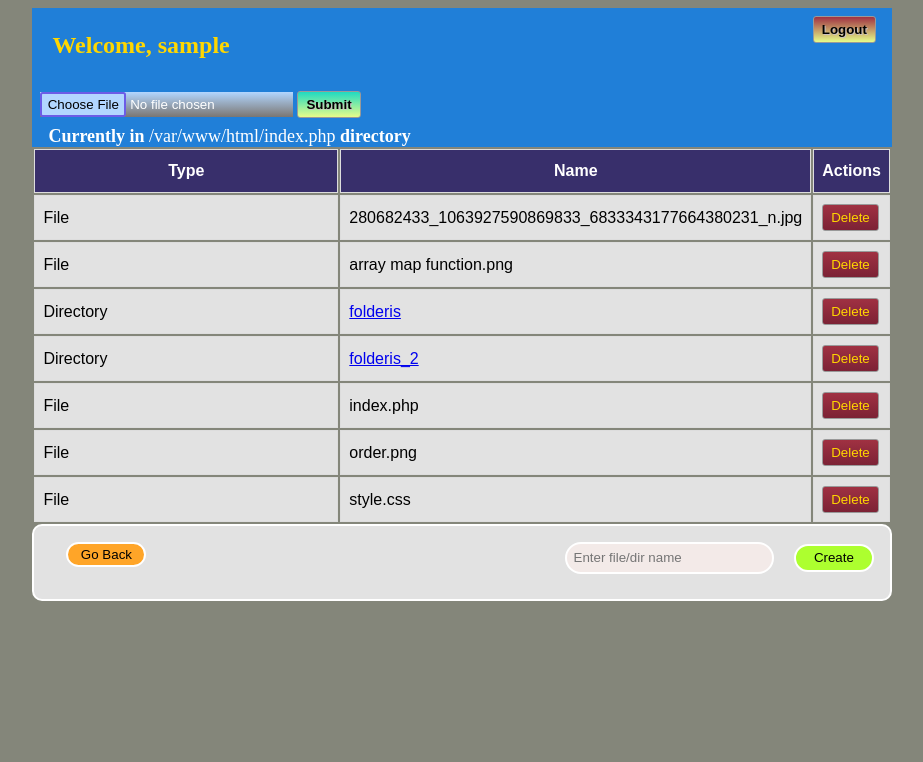
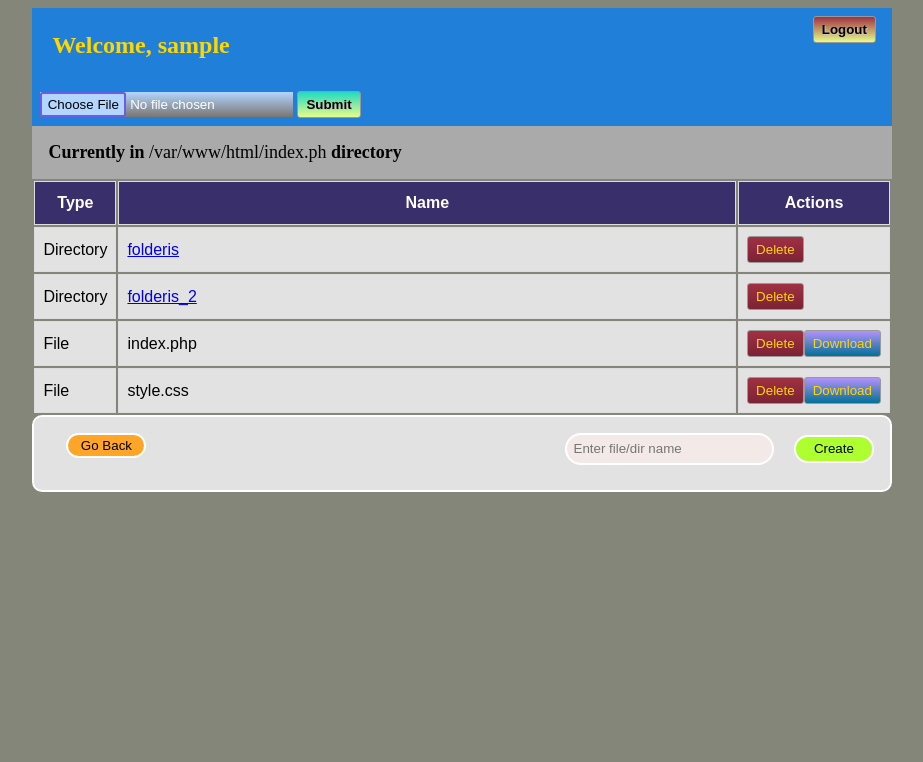
Before and after one commit to XElderX/Sprint6, a PHP site: page /index.php in a window 1280 px wide. Shown: the top 762 px of the page, without its empty margins (102-1025 px from the left). After the commit the page ends 492 px from the top, so only its background shows below. Run offline with PHP 8.4, Linux system fonts and the light colour scheme; the visitor is signed in with stand-in values (Sample User, id 1).

Commit message:
update added upload, download, styles, sorted source code

```diff
--- a/file_browser/index.php
+++ b/file_browser/index.php
@@ -1,12 +1,3 @@
-
-<!DOCTYPE html>
-<html lang="en">
-<head>
-<link rel="stylesheet" href="style.css">
-    <meta charset="UTF-8">
-    <meta http-equiv="X-UA-Compatible" content="IE=edge">
-    <meta name="viewport" content="width=device-width, initial-scale=1.0">
-    <title>File_browser</title>
 <?php
 session_start();
 //logout
@@ -20,32 +11,25 @@ $note= '';
     ? $_SESSION['logged_in'] = true  && $_SESSION['username'] = $_POST['username']
     : $note = 'Invalid username or password')
     : null;
-
-?>
-</head>
-<body>
-    <div class="main">
-    <header>
-        <div class="container">
-        <?php
-      isset($_SESSION['logged_in']) and ($_SESSION['logged_in'] == true)
-     ? print  "<h3> Welcome, " . $_SESSION['username'] . "</h3>"
-     : null;
-      ?>
-
-     <form class='logout' method='post' action='' <?php isset($_SESSION['logged_in']) && $_SESSION['logged_in'] == true
-         ? print("style = 'display: block'")
-         : print("style = 'display: none'") ?>
-         >
-         <input type='submit' name='logout' value='Logout'>
-        </form>
-</div>
-<div class = "container2">
-        <form  action = "" method = "POST" enctype = "multipart/form-data">
-        <input type = "file"  id="upload" name = "image" />
-        <input type = "submit" class="greenBtn"/>
-    </form>
-    <?php
+        // file download logic
+if(isset($_POST['download'])){
+    $file= modifiedPath() . $_POST['_download'];
+    $fileToDownloadEscaped = str_replace("&nbsp;", " ", htmlentities($file, 0, 'utf-8'));
+        ob_clean();
+        ob_start();
+        header('Content-Description: File Transfer');
+        header('Content-Type: application/pdf'); // mime type → ši forma turėtų veikti daugumai failų, su šiuo mime type. Jei neveiktų reiktų daryti sudėtingesnę logiką
+        header('Content-Disposition: attachment; filename=' . basename($fileToDownloadEscaped));
+        header('Content-Transfer-Encoding: binary');
+        header('Expires: 0');
+        header('Cache-Control: must-revalidate, post-check=0, pre-check=0');
+        header('Pragma: public');
+        header('Content-Length: ' . filesize($fileToDownloadEscaped)); // kiek baitų browseriui laukti, jei 0 - failas neveiks nors bus sukurtas
+        ob_end_flush();
+        readfile($fileToDownloadEscaped);
+        exit;
+        }
+    //upload
 if(isset($_FILES['image'])){
         $errors= array();
         $file_name = $_FILES['image']['name'];
@@ -57,34 +41,164 @@ $note= '';
         }
         if(empty($errors)==true) {
             move_uploaded_file($file_tmp,  modifiedPath () . $file_name);
-            print "<p> Your file successfully uploaded!</p>";
+            $notification = "<p class='eventNote'> Your file successfully uploaded!</p>";
+            header("refresh: 3");
         }
         else{
-            print_r($errors);
+            $notification = "<p class='eventNote'>" . $errors . "</p>";
+            header("refresh: 3");
         }
     }
 
+function modifiedPath (){
+    $createFileInDir =  $_SERVER['DOCUMENT_ROOT'] . $_SERVER['REQUEST_URI'];
+    $tempFileDir = str_replace("?path=", "", $createFileInDir);
+    $modifiedFileDir = str_replace("%20", " ", $tempFileDir);
+    return $modifiedFileDir;
+}
+function isDirEmpty($dirname){
+    if (!is_dir($dirname)) return false;
+    foreach (scandir($dirname) as $file){
+    if (!in_array($file, array('.','..','.svn','.git')))
+    return false;
+  }
+    return true;
+}
+
+function showFiles() {
+
+    isset($_GET['path'])
+    ? $path = $_GET["path"]
+    : $path =  '';
+    $directory =  './' . $path;
+    $files_within = scandir($directory);
+    $files_within = array_diff($files_within,array('.','..'));
+    $files_within = array_values($files_within);
+
+    foreach ($files_within as $_file) {
+
+        $uriLink = str_replace(" ", "%20", $_file);
+        $pathLink = str_replace(" ", "%20", $path);
+        $hrefPath = "<a href=?path=";
+        $deleteButton = "<form class='delete' method='POST' action=''>
+        <input type='hidden' name='_fileDelete' value='$_file'>
+        <input type='submit' name='delete' value='Delete'>
+        </form>";
+        $downloadButton = "<form class='download' action='' method='POST'>
+        <input type='hidden' name='_download' value='$_file'/>
+        <input type='submit' name='download' value='Download'>
+        </form>";
+
+             is_dir($directory . $_file)
+             ? (!isset($_GET["path"])
+             ? print "<tr><td >Directory</td><td>" . $hrefPath . $uriLink . "/>" . $_file . "</td><td>$deleteButton</td></tr>"
+             : print "<tr><td >Directory</td><td>" . $hrefPath . $pathLink . $uriLink . "/>" . $_file . "</td><td>$deleteButton</td></tr>")
+             : print ("<tr><td >File</td><td>" .  $_file . "</td><td><div class='action_container'>" . $deleteButton .  $downloadButton  . "</div></td></tr>");
+        }
+    }
+function generateForm() {
+
+print "<div class='forms'><div><form class='back' method='post' action=''>
+        <input type='hidden' name='back' value='Back'>
+        <input type='submit' name='submit' value='Go Back'>
+        </form></div><div>
+        <form class='create'method='post' action=''>
+        <input id='field' type='text' name='newFile' placeholder='Enter file/dir name' value=''>
+        <input type='submit' name='create' value='Create'>
+        </form></div></div>";
+
+addDeleteBack();
+}
+function addDeleteBack() {
+
+if(isset($_POST['back'])){
+    (($_SERVER['REQUEST_URI'] == "/sprint6/file_browser/") || ($_SERVER['REQUEST_URI'] == "/file_browser/"))
+    ? print "<p class='eventNote'> Nowhere to go back  </p>"
+    : header("Location:" . (dirname($_SERVER['REQUEST_URI'])). '/' );
+}
+else if (isset($_POST['create'])){
+    $_newFile = $_POST['newFile'];
+    if(str_contains($_newFile , ".")){
+        $path= modifiedPath ();
+        (!file_exists($path . $_newFile ))
+        ? ((is_dir($path))
+            ? fopen($path . $_newFile, "w") and header("Refresh:0") and exit
+            : null)
+        : print "<p class='eventNote' style='color:red; font-size:24px; font-weight:bold'> File with same file name is already exist!!!</p>";
+       }
+    else{
+    $path = modifiedPath ();
+    (!file_exists($path . $_newFile ))
+    ? ((is_dir($path))
+        ? mkdir($path . $_newFile, 0777,TRUE) and print "<p class='eventNote'>directory with the name $_newFile has been created </p>" and header("Refresh:3")
+        : null)
+    :  print "<p class='eventNote' style='color:red; font-size:32px; font-weight:bold'>Directory with same directory name is already exist!!!</p>" and header("Refresh:3");
+       }
+   }
+if(isset($_POST['delete'])){
+    $fileToDelete = $_POST['_fileDelete'];
+    $path= modifiedPath ();
+    ($fileToDelete!=="index.php" && $fileToDelete!=="style.css")
+    ? ((is_file($path . $fileToDelete))
+        ? ((!unlink($path . $fileToDelete))
+            ? print (" <p class='eventNote'> style='color:red; font-size:32px; font-weight:bold'> $fileToDelete cannot be deleted due to an error </p>") and header("Refresh:3")
+            : print ("<p class='eventNote'> $fileToDelete has been deleted </p>") and header("Refresh:2"))
+        :  ((isDirEmpty(($path . $fileToDelete)))
+            ? rmdir($path . $fileToDelete) and print ("<p class='eventNote'>  $fileToDelete has been deleted </p>") and header("Refresh:3")
+            : print ("<p class='eventNote' style='color:red; font-size:32px; font-weight:bold'> $fileToDelete cannot be deleted due to an error: check if the directory is empty?</p>") and header("Refresh:5")))
+    : print (" <p class='eventNote' style='color:red; font-size:32px; font-weight:bold'> Are you crazy??? <span style = 'background-color:yellow'> $fileToDelete </span> is forbidden to delete!!! </p>");
+}
+}   ?>
+<!DOCTYPE html>
+<html lang="en">
+<head>
+<link rel="stylesheet" href="style.css">
+    <meta charset="UTF-8">
+    <meta http-equiv="X-UA-Compatible" content="IE=edge">
+    <meta name="viewport" content="width=device-width, initial-scale=1.0">
+    <title>File_browser</title>
+</head>
+<body>
+    <div class="main">
+    <header>
+<div class="container">
+    <?php isset($_SESSION['logged_in']) and ($_SESSION['logged_in'] == true)
+        ? print  "<h3> Welcome, " . $_SESSION['username'] . "</h3>"
+        : null;?>
+    <form class='logout' method='post' action='' <?php isset($_SESSION['logged_in']) && $_SESSION['logged_in'] == true
+        ? print("style = 'display: block'")
+        : print("style = 'display: none'") ?>
+         >
+    <input type='submit' name='logout' value='Logout'>
+    </form>
+</div>
+<div class = "container2">
+    <?php isset($_SESSION['logged_in']) and ($_SESSION['logged_in'] == true)
+        ? print "
+    <form  action = '' method = 'POST' enctype = 'multipart/form-data'>
+    <input type = 'file'  id='upload' name = 'image' />
+    <input type = 'submit' class='greenBtn'/>
+    </form>"
+        : null;
      ?>
-
-    </div><div class="dirLine" > <span><b> Currently in </b> <?php print modifiedPath () ?>  <b>directory</b></span>
-</div>
     </header>
-
-        <?php
-
-        if (isset($_SESSION['logged_in']) && $_SESSION['logged_in'] == true){
-           print  ("<section><table>
-            <tr>
-                <th>Type</th>
-                <th>Name</th>
-                <th>Actions</th>
-              </tr>");
+    <?php if(isset($_SESSION['logged_in']) && $_SESSION['logged_in'] == true){
+        print "
+    <div class='dirLine' > <span><b> Currently in </b>" . substr_replace(modifiedPath (),'',-1) . " " . "<b>directory</b></span></div>";
+        print  ("
+    <section><div class='tableContainer'>
+    <table><tr><th>Type</th><th>Name</th><th>Actions</th></tr>");
             showFiles();
-            print "</table>";
+        print "
+    </table></div>";
             generateForm();
-            print "</section>";
-        } ?>
-
+        print "
+    </section>";
+        }
+        (isset($notification))
+        ? print $notification
+        : null;
+        ?>
     <div class='logIn'>
         <form class='login' action="" method="post"
         <?php isset($_SESSION['logged_in']) && $_SESSION['logged_in'] == true
@@ -98,123 +212,6 @@ $note= '';
         <button type="submit" name="login">Login</button>
         </form>
     </div>
-<?php
-
-function modifiedPath (){
-    $createFileInDir =  $_SERVER['DOCUMENT_ROOT'] . $_SERVER['REQUEST_URI'];
-    $tempFileDir = str_replace("?path=", "", $createFileInDir);
-    $modifiedFileDir = str_replace("%20", " ", $tempFileDir);
-    return $modifiedFileDir;
-}
-
-function showFiles() {
-    isset($_GET['path'])
-    ? $path =$_GET["path"]
-    : $path =  '';
-    $directory =  './' . $path;
-    $files_within = scandir($directory);
-    $files_within = array_diff($files_within,array('.','..'));
-    $files_within = array_values($files_within);
-
-    foreach ($files_within as $_file) {
-        $uriLink = str_replace(" ", "%20", $_file);
-        $pathLink = str_replace(" ", "%20", $path);
-        $hrefPath = "<a href=?path=";
-        $deleteButton = "<td><form class='delete' method='POST' action=''>
-        <input type='hidden' name='_fileDelete' value='$_file'>
-        <input type='submit' name='delete' value='Delete'>
-        </form></td>";
-
-             is_dir($directory . $_file)
-             ? (!isset($_GET["path"])
-             ? print "<tr><td>Directory</td><td>" . $hrefPath . $uriLink . "/>" . $_file . "</td>$deleteButton</tr>"
-             : print "<tr><td>Directory</td><td>" . $hrefPath . $pathLink . $uriLink . "/>" . $_file . "</td>$deleteButton</tr>")
-             : print ("<tr><td>File</td><td>" .  $_file . "</td>$deleteButton</tr>");
-        }
-    }
-function generateForm() {
-print "
-<div class='forms'>
-<div>
-<form class='back' method='post' action=''>
-<input type='hidden' name='back' value='Back'>
-<input type='submit' name='submit' value='Go Back'>
-</form></div><div>
-<form class='create'method='post' action=''>
-<input id='field' type='text' name='newFile' placeholder='Enter file/dir name' value=''>
-<input type='submit' name='create' value='Create'>
-</form></div></div>";
-
-addDeleteBack();
-}
-function addDeleteBack() {
-
-if(isset($_POST['back'])){
-    header("Location:" . (dirname($_SERVER['REQUEST_URI'])). '/' );
-   }
-   else if (isset($_POST['create'])){
-       $_newFile = $_POST['newFile'];
-       if(str_contains($_newFile , ".")){
-           $path= modifiedPath ();
-
-        if (!file_exists($path . $_newFile )){
-            if(is_dir($path)){
-                // print $path . $_newFile;
-               fopen($path . $_newFile, "w");
-               header("Refresh:0");
-            }
-        }
-        else{
-            print "<br>" . "<p style='color:red; font-size:32px; font-weight:bold'> File with same file name is already exist!!!</p>";
-        }
-       }
-       else{
-        $path = modifiedPath ();
-
-           if (!file_exists($path . $_newFile )){
-           if(is_dir($path)){
-           mkdir($path . $_newFile, 0777,TRUE);
-           header("Refresh:0");
-           }
-        }
-        else{
-            print "<br>" . "<p style='color:red; font-size:32px; font-weight:bold'>Directory with same directory name is already exist!!!</p>";
-        }
-       }
-   }
-if(isset($_POST['delete'])){
-    $fileToDelete = $_POST['_fileDelete'];
-    $path= modifiedPath ();
-
-    if($fileToDelete!=="index.php" && $fileToDelete!=="style.css"){
-        if (is_file($path . $fileToDelete)) {
-            if (!unlink($path . $fileToDelete)) {
-                header("Refresh:0");
-                print ("$path . $fileToDelete cannot be deleted due to an error");
-            }
-            else {
-                print ("$path . $fileToDelete has been deleted");
-                header("Refresh:2");
-            }
-        }
-        else{
-            if (!rmdir($path . $fileToDelete)) {
-                print ("$path . $fileToDelete <p style='color:red; font-size:32px; font-weight:bold'>cannot be deleted due to an error: check if the directory is empty?</p>");
-                header("Refresh:10");
-            }
-            else {
-                echo ("$path . $fileToDelete has been deleted");
-                header("Refresh:2");
-            }
-        }
-
-    }
-    else{
-        print  (" <p style='color:red; font-size:32px; font-weight:bold'> Are you crazy??? Neither index.php nor style.css is forbidden to delete!!! </p>");
-    }
-}
-}
-?>
     </div>
 </body>
 </html>
--- a/file_browser/style.css
+++ b/file_browser/style.css
@@ -21,9 +21,12 @@ header{
     justify-content: space-between;
 }
 .dirLine{
-
-  width:50%;
-  padding-left:1rem;
+  background-color:#AAAAAA;
+  width:85%;
+  padding: 1rem 0 1rem 0;
+}
+.dirLine>span{
+  padding: 1rem;
 }
 .greenBtn{
 
@@ -65,6 +68,10 @@ input[type=file]::file-selector-button:hover {
   background: linear-gradient( #b2d6ff, #7a7672);
   border: 2px solid #00cec9;
 }
+.tableContainer{
+  height: 50%;
+  overflow:auto;
+}
 
 table {
   display:flex;
@@ -72,10 +79,22 @@ table {
   font-family: Arial, Helvetica, sans-serif;
 
 }
+table td:first-child, table th:first-child {
+  width:max-content;
+
+}
+table td:nth-child(2), table th:nth-child(2) {
+  width:calc(100%);
+
+}
+table td:nth-child(3), table th:nth-child(3) {
+  width:max-content;
+
+}
 table td, table th {
   border: 1px solid #ddd;
   padding: 8px;
-  width: 50%;
+
   background-color:#e2e2e2;
 }
 table th {
@@ -85,13 +104,15 @@ table th {
   background-color: #382f6b;
   color: white;
 }
+.action_container{
+  display: flex;
+  justify-content:space-between;
+}
 h3{
   font-size: 24px;
   color: gold;
   padding-left: 20px;
-
 }
-
 h5{
     font-size: 24px;
     background-color:#e2e2e2;
@@ -100,6 +121,11 @@ h5{
 p {
   color:#4fbc66;
   font-weight: bold;
+}
+.eventNote{
+  background-color:#6a8114;
+  border: 3px solid #ffda5d;
+  padding: 0.5rem;
 }
 
 span{
@@ -124,9 +150,12 @@ span{
 }
 
 .login{
+  display:flex;
   background-color:#2e528c;
   border-radius: 15px;
   padding:0.5rem;
+  width: 50%;
+
 }
 .login>h4{
   text-align: center;
@@ -135,11 +164,13 @@ span{
 .login>input{
   background-color:#ffe6ff;
   border-radius: 15px;
-  margin:0.3rem;
+  width:40%;
+  margin:0.3rem 0.3rem 0.3rem 30%;
   padding:0.5rem;
 }
 .login>button{
   background-color:#646d04;
+  width: 10%;
   border-radius: 13px;
   padding:0.5rem;
 }
@@ -210,3 +241,16 @@ span{
 .delete>input:hover {
   background: linear-gradient( #f17d7a, #ef6b9d);
 }
+.download>input {
+  background: linear-gradient( #b492fa, #007197);
+  color: gold;
+  border: 1px solid #999;
+  border-radius: 3px;
+  padding: 5px 8px;
+  font-weight: 500;
+  font-size: 10pt;
+
+}
+.download>input:hover {
+  background: linear-gradient( #dcefad, #ef6b9d);
+}
```
Also changed, not shown: asdds.php (added), file_browser/280682433_1063927590869833_6833343177664380231_n.jpg (deleted), file_browser/array map function.png (deleted), file_browser/folderis_2/folderiiss/New folder/bilekoks/filess/folderiz/saddf/ads.txt (added), file_browser/order.png (deleted), 1 other file. Lines whose indentation alone changed are shown as unchanged.
